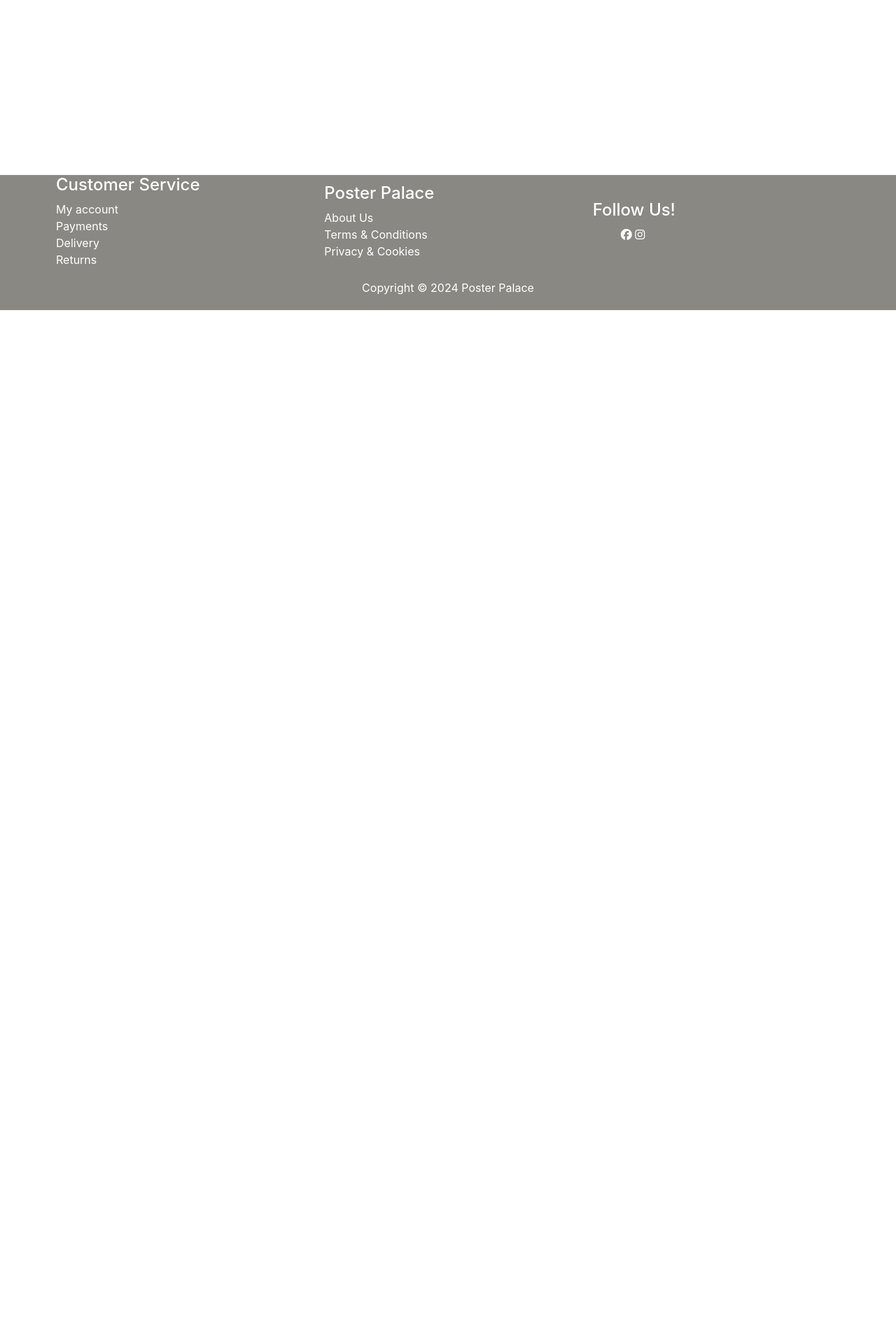
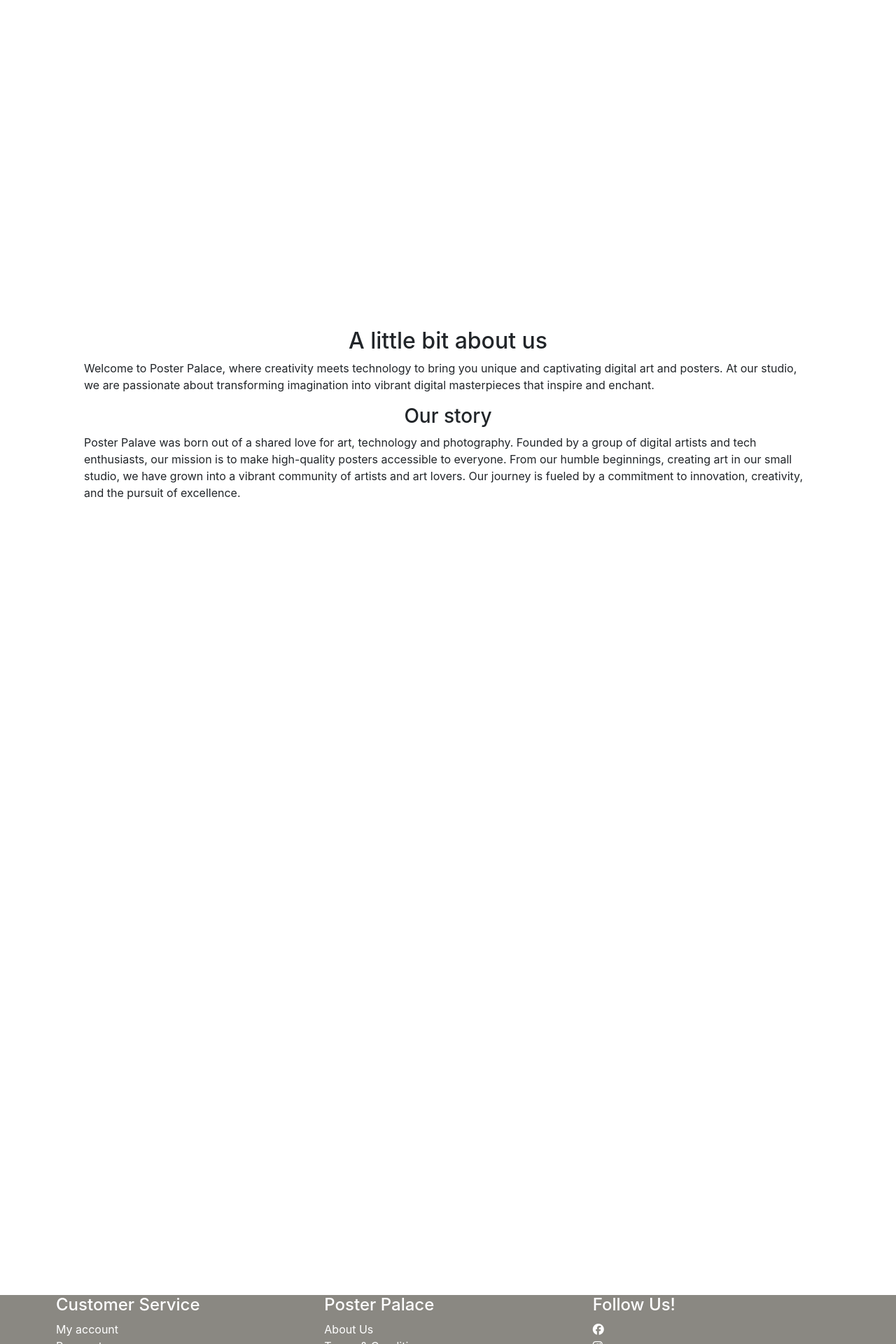
Before and after one commit to sharondrinkwaard/posterpalace, a Django app: page / in a window 1280 px wide. Shown: the part 996-2916 px from the top of the page at 70% size. Before the commit the page ends 1439 px from the top, so only its background shows below. Run offline with Django 3.2, Linux system fonts and the light colour scheme; some libraries are stand-ins or nearby versions.

Commit message:
Add service.html and urls

```diff
--- a/homepage/templates/homepage/index.html
+++ b/homepage/templates/homepage/index.html
@@ -16,7 +16,9 @@
         </div>
     </div>
 </section>
-<!-- Categories Gallery grid -->
+{% endblock %}
+
+{% block gallery %}
 <section>
     <div class="container-fluid">
       <div class="container">
@@ -48,3 +50,28 @@
     </div>
 </section>
 {% endblock %}
+
+{% block about_us %}
+<section id="about-us">
+  <div class="container-fluid">
+    <div class="container">
+      <div class="row">
+        <h2>A little bit about us</h2>
+        <p>Welcome to Poster Palace, where creativity meets technology to bring you unique and captivating digital art and posters. At our studio, we are passionate about transforming imagination into vibrant digital masterpieces that inspire and enchant.</p>
+        <h3>Our story</h3>
+        <p>Poster Palave was born out of a shared love for art, technology and photography. Founded by a group of digital artists and tech enthusiasts, our mission is to make high-quality posters accessible to everyone. From our humble beginnings, creating art in our small studio, we have grown into a vibrant community of artists and art lovers. Our journey is fueled by a commitment to innovation, creativity, and the pursuit of excellence.</p>
+      </div>
+    </div>
+  </div>
+</section>
+{% endblock %}
+
+{% block contactform %}
+<section>
+  <div class="container-fluid">
+    <div class="container">
+
+    </div>
+  </div>
+</section>
+{% endblock %}
--- a/homepage/urls.py
+++ b/homepage/urls.py
@@ -5,4 +5,5 @@ from . import views
 urlpatterns = [
     path('', views.index, name='homepage'),
     path('homepage/', views.index, name='index'),
+    path('service/', views.service, name='service'),
 ]
--- a/homepage/views.py
+++ b/homepage/views.py
@@ -5,3 +5,7 @@ from django.views import generic, View
 def index(request):
     """ A view to return the index page """
     return render(request, 'homepage/index.html')
+
+def service(request):
+    """ A view to direct to the customer service page """
+    return render(request, 'service.html')
--- a/posters/urls.py
+++ b/posters/urls.py
@@ -3,5 +3,5 @@ from . import views
 
 urlpatterns = [
     path('', views.all_posters, name='posters'),
-    path('<int:poster_id>', views.poster_detail, name='poster_detail'),
+    path('<poster_id>', views.poster_detail, name='poster_detail'),
 ]
--- a/templates/base.html
+++ b/templates/base.html
@@ -79,7 +79,14 @@
                   </li>
                 {% endif %}
                   <li class="nav-item me-3 me-lg-0">
-                    <a class="nav-link" href="{% url 'view_cart' %}"><i class="fas fa-shopping-cart"></i></a>
+                    <a class="nav-link" href="{% url 'view_cart' %}"><i class="fas fa-shopping-cart"></i>
+                      <span>
+                        {% if total %}
+                          €{{ total|floatformat:2 }}
+                          {% else %}€0.00
+                        {% endif %}
+                      </span>
+                    </a>
                   </li>
                 </ul>
             </div>
@@ -114,16 +121,13 @@
         <h4>Customer Service</h4>
           <ul class="list-unstyled">
             <li>
-              <a href="#">My account</a>
+              <a href="{% if user.is_authenticated %}{% url 'profiles' %}{% else %}{% url 'account_login' %}{% endif %}">My account</a>
             </li>
             <li>
-              <a href="#">Payments</a>
+              <a href="{% url 'service' %}">Payments</a>
             </li>
             <li>
-              <a href="#">Delivery</a>
-            </li>
-            <li>
-              <a href="#">Returns</a>
+              <a href="">Contact</a>
             </li>
           </ul>
       </div>
@@ -132,13 +136,13 @@
         <h4>Poster Palace</h4>
         <ul class="list-unstyled">
           <li>
-            <a href="#">About Us</a>
+            <a href="{% url 'index' %}#about-us">About Us</a>
           </li>
           <li>
-            <a href="#">Terms & Conditions</a>
+            <a href="{% url 'service' %}">Terms & Conditions</a>
           </li>
           <li>
-            <a href="#">Privacy & Cookies</a>
+            <a href="{% url 'service' %}">Privacy & Cookies</a>
           </li>
           <li>
             <a href="#"></a>
@@ -148,9 +152,16 @@
 
       <div class="col">
         <h4>Follow Us!</h4>
-        <ul>
-          <a href="#" target="_blank"><i class="fa-brands fa-facebook"></i></a>
-          <a href="#" target="_blank"><i class="fa-brands fa-instagram"></i></a>
+        <ul class="list-unstyled">
+          <li>
+            <a href="#" target="_blank"><i class="fa-brands fa-facebook"></i></a>
+          </li>
+          <li>
+            <a href="https://www.instagram.com/posterpalace_codeinstitute/" target="_blank"><i class="fa-brands fa-instagram"></i></a>
+          </li>
+          <li>
+            <a href="https://www.linkedin.com/in/sharondrinkwaard/" target="_blank"><i class="fa-brands fa-linkedin-in"></i></a>
+          </li>
         </ul>
       </div>
     </div>
```
Also changed, not shown: cart/views.py (+18 -2 lines), posters/models.py (+10 -0 lines), templates/service.html (added, +10 -0 lines), README.md, posters/migrations/0004_auto_20240518_1908.py (added).
